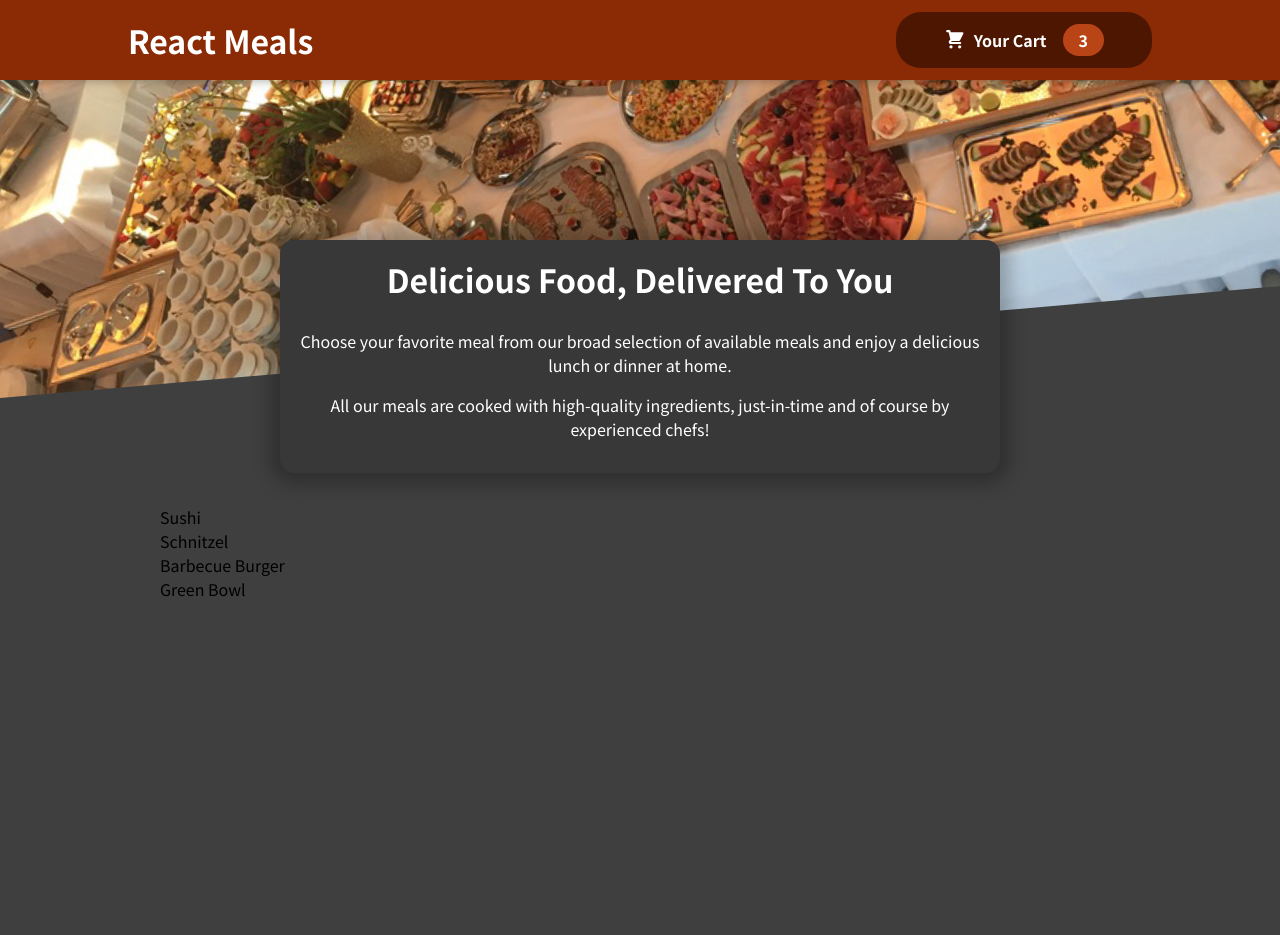
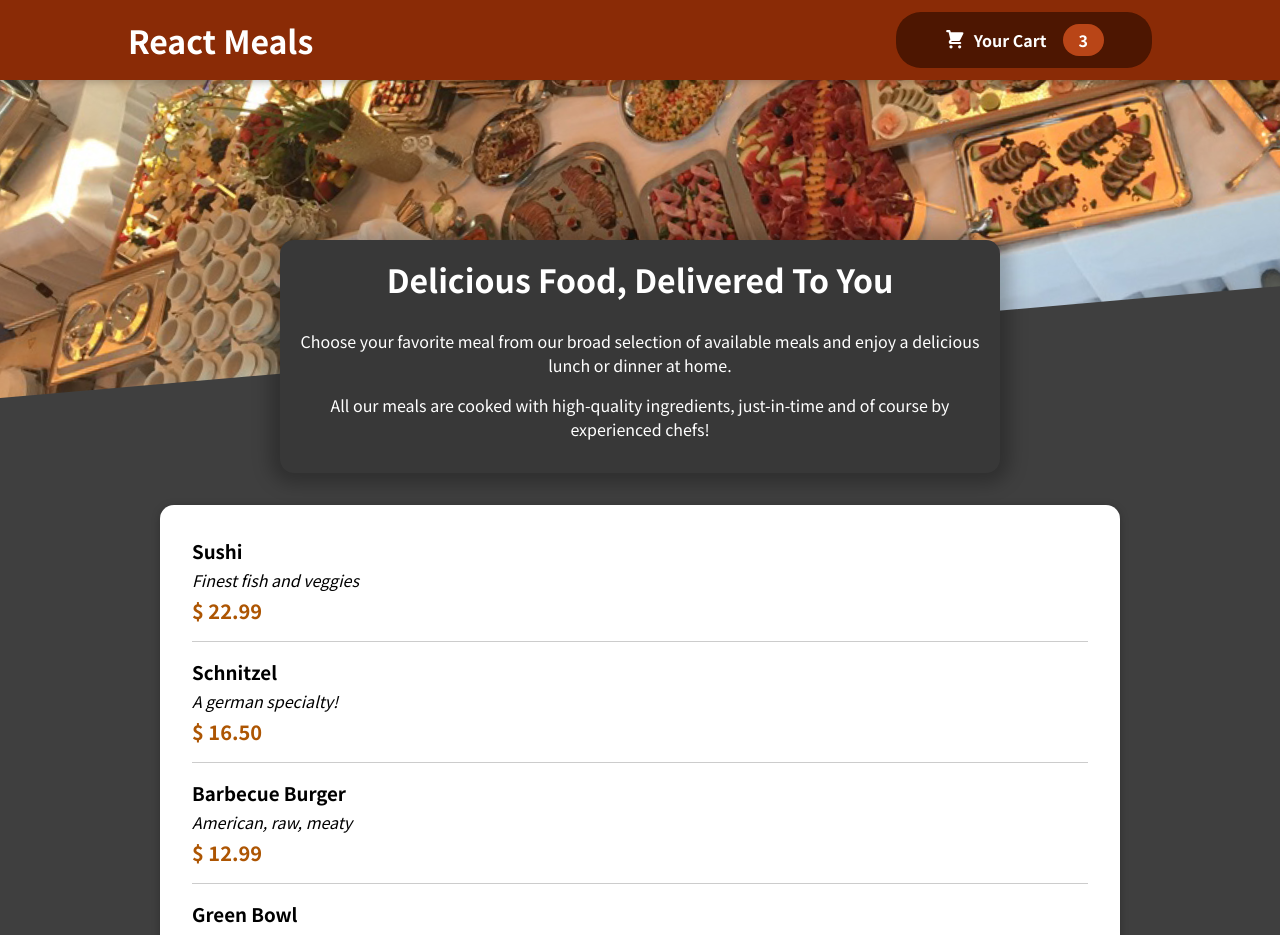
Before and after one commit to Coder-Divyanshu/React-Learning, a React (Create React App) app in the folder Food Order App/: page / in a window 1280 px wide. Shown: the top 935 px of the page. Before the commit the page ends 800 px from the top, so only its background shows below. Built offline with nearby package versions, Linux system fonts and the light colour scheme.

Commit message:
Card component and MealItem component

```diff
--- a/Food Order App/src/components/Meals/AvailableMeals.js
+++ b/Food Order App/src/components/Meals/AvailableMeals.js
@@ -1,5 +1,7 @@
 import React from "react";
 import classes from "./AvailableMeals.module.css";
+import Card from "../UI/Card";
+import MealItem from "./MealItem/MealItem";
 
 const DUMMY_MEALS = [
   {
@@ -28,12 +30,16 @@ const DUMMY_MEALS = [
   },
 ];
 
-const mealList = DUMMY_MEALS.map((meal) => <li>{meal.name}</li>);
+const mealList = DUMMY_MEALS.map((meal) => (
+  <MealItem key={meal.id} meal={meal}></MealItem>
+));
 
 const AvailableMeals = () => {
   return (
     <section className={classes.meals}>
-      <ul>{mealList}</ul>
+      <Card>
+        <ul>{mealList}</ul>
+      </Card>
     </section>
   );
 };
--- a/Food Order App/src/components/Meals/MealItem/MealItem.js
+++ b/Food Order App/src/components/Meals/MealItem/MealItem.js
@@ -0,0 +1,17 @@
+import React from "react";
+import classes from "./MealItem.module.css";
+
+const MealItem = (props) => {
+  return (
+    <li className={classes.meal}>
+      <div>
+        <h3>{props.meal.name}</h3>
+        <div className={classes.description}>{props.meal.description}</div>
+        <div className={classes.price}>$ {props.meal.price.toFixed(2)}</div>
+      </div>
+      <div></div>
+    </li>
+  );
+};
+
+export default MealItem;
--- /dev/null
+++ b/Food Order App/src/components/Meals/MealItem/MealItem.module.css
@@ -0,0 +1,22 @@
+.meal {
+  display: flex;
+  justify-content: space-between;
+  margin: 1rem;
+  padding-bottom: 1rem;
+  border-bottom: 1px solid #ccc;
+}
+
+.meal h3 {
+  margin: 0 0 0.25rem 0;
+}
+
+.description {
+  font-style: italic;
+}
+
+.price {
+  margin-top: 0.25rem;
+  font-weight: bold;
+  color: #ad5502;
+  font-size: 1.25rem;
+}
--- /dev/null
+++ b/Food Order App/src/components/UI/Card.js
@@ -0,0 +1,8 @@
+import React from "react";
+import classes from "./Card.module.css";
+
+const Card = (props) => {
+  return <div className={classes.card}>{props.children}</div>;
+};
+
+export default Card;
--- /dev/null
+++ b/Food Order App/src/components/UI/Card.module.css
@@ -0,0 +1,6 @@
+.card {
+  padding: 1rem;
+  box-shadow: 0 2px 8px rgba(0, 0, 0, 0.25);
+  border-radius: 14px;
+  background-color: white;
+}
```
Also changed, not shown: Food Order App/src/components/Meals/MealItem/MealItemForm.js (added).
